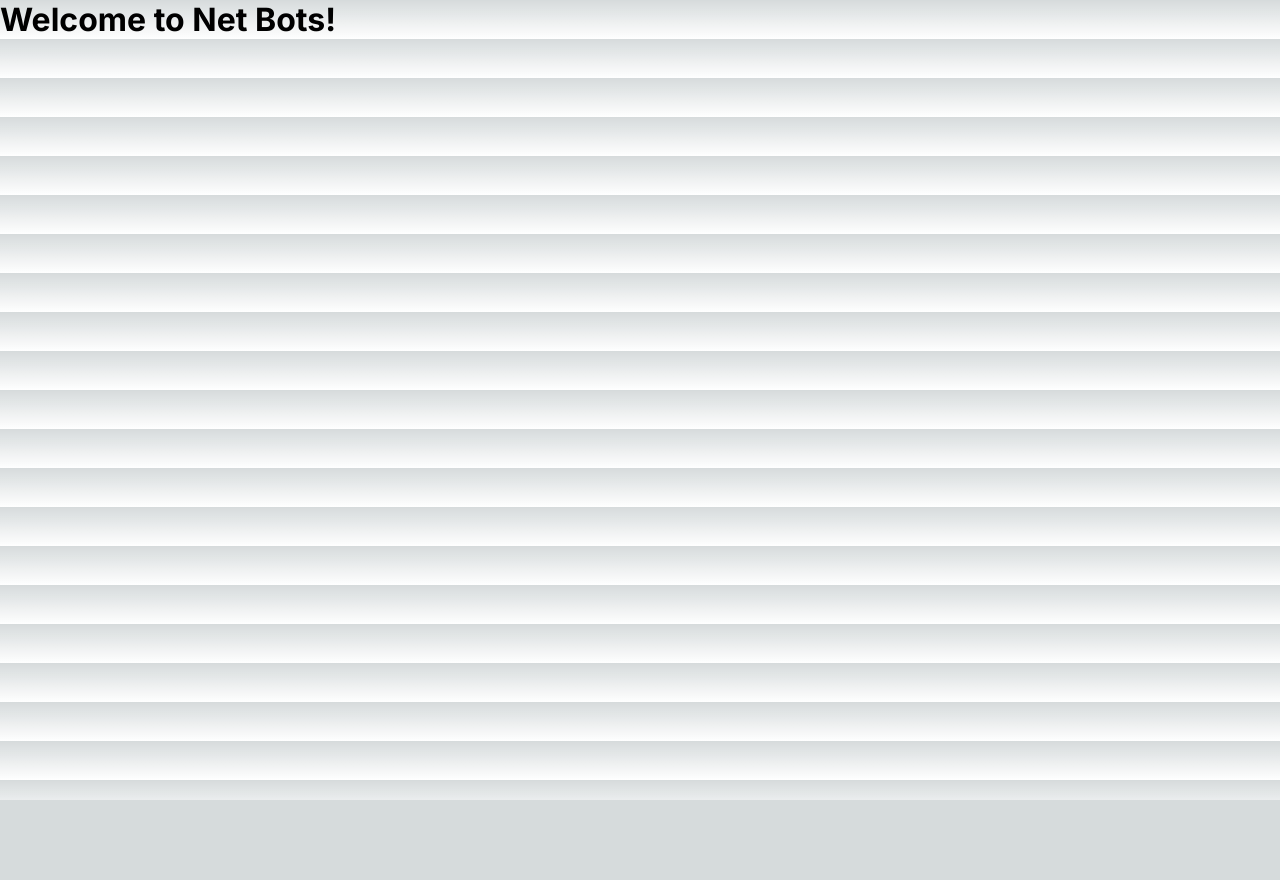
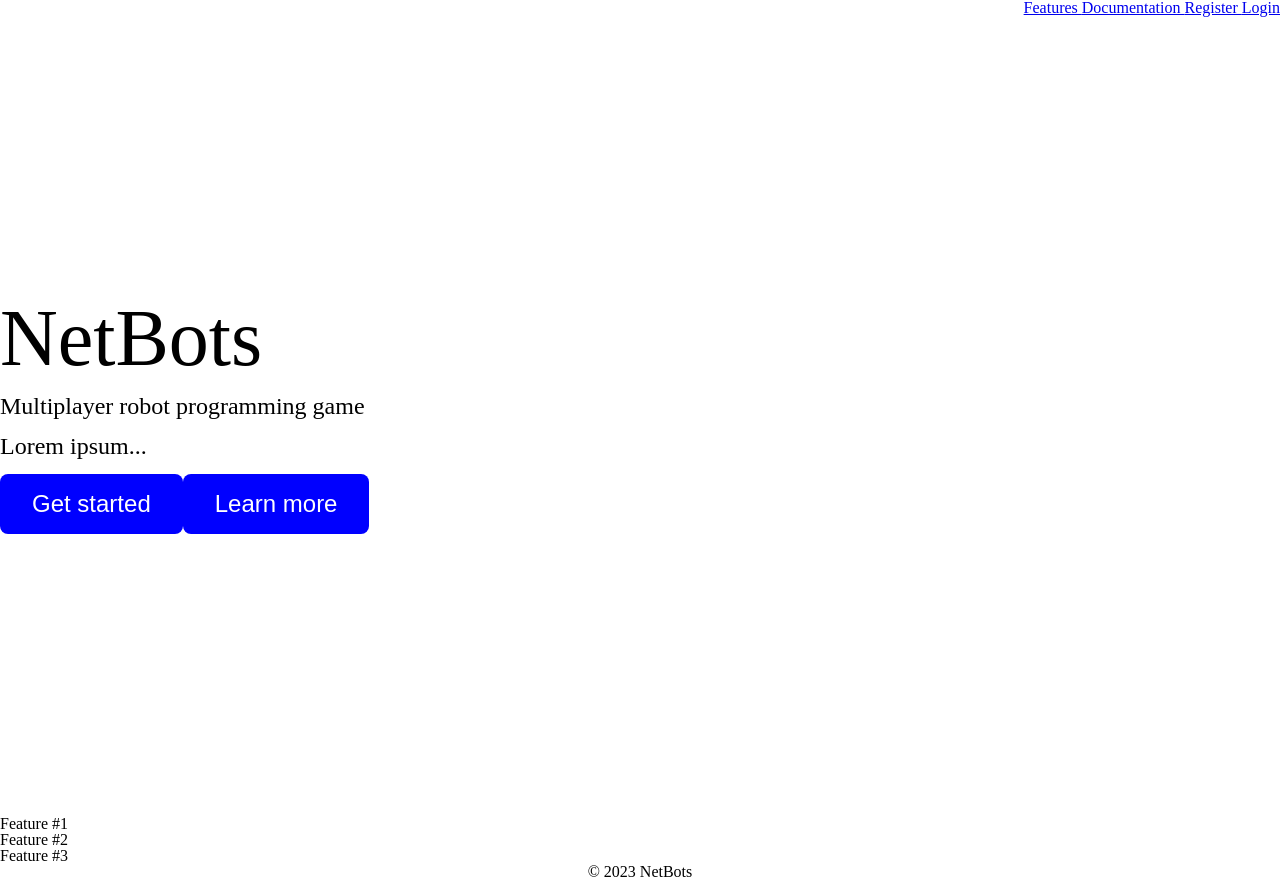
Before and after one commit to Eoic/NetBotsMVP, a Next.js app: page / in a window 1280 px wide. Before the commit the page ends 800 px from the top, so only its background shows below. Built offline with nearby package versions, Linux system fonts and the light colour scheme.

Commit message:
Initial project layout.

```diff
--- a/src/app/globals.css
+++ /dev/null
@@ -1,107 +0,0 @@
-:root {
-  --max-width: 1100px;
-  --border-radius: 12px;
-  --font-mono: ui-monospace, Menlo, Monaco, 'Cascadia Mono', 'Segoe UI Mono',
-    'Roboto Mono', 'Oxygen Mono', 'Ubuntu Monospace', 'Source Code Pro',
-    'Fira Mono', 'Droid Sans Mono', 'Courier New', monospace;
-
-  --foreground-rgb: 0, 0, 0;
-  --background-start-rgb: 214, 219, 220;
-  --background-end-rgb: 255, 255, 255;
-
-  --primary-glow: conic-gradient(
-    from 180deg at 50% 50%,
-    #16abff33 0deg,
-    #0885ff33 55deg,
-    #54d6ff33 120deg,
-    #0071ff33 160deg,
-    transparent 360deg
-  );
-  --secondary-glow: radial-gradient(
-    rgba(255, 255, 255, 1),
-    rgba(255, 255, 255, 0)
-  );
-
-  --tile-start-rgb: 239, 245, 249;
-  --tile-end-rgb: 228, 232, 233;
-  --tile-border: conic-gradient(
-    #00000080,
-    #00000040,
-    #00000030,
-    #00000020,
-    #00000010,
-    #00000010,
-    #00000080
-  );
-
-  --callout-rgb: 238, 240, 241;
-  --callout-border-rgb: 172, 175, 176;
-  --card-rgb: 180, 185, 188;
-  --card-border-rgb: 131, 134, 135;
-}
-
-@media (prefers-color-scheme: dark) {
-  :root {
-    --foreground-rgb: 255, 255, 255;
-    --background-start-rgb: 0, 0, 0;
-    --background-end-rgb: 0, 0, 0;
-
-    --primary-glow: radial-gradient(rgba(1, 65, 255, 0.4), rgba(1, 65, 255, 0));
-    --secondary-glow: linear-gradient(
-      to bottom right,
-      rgba(1, 65, 255, 0),
-      rgba(1, 65, 255, 0),
-      rgba(1, 65, 255, 0.3)
-    );
-
-    --tile-start-rgb: 2, 13, 46;
-    --tile-end-rgb: 2, 5, 19;
-    --tile-border: conic-gradient(
-      #ffffff80,
-      #ffffff40,
-      #ffffff30,
-      #ffffff20,
-      #ffffff10,
-      #ffffff10,
-      #ffffff80
-    );
-
-    --callout-rgb: 20, 20, 20;
-    --callout-border-rgb: 108, 108, 108;
-    --card-rgb: 100, 100, 100;
-    --card-border-rgb: 200, 200, 200;
-  }
-}
-
-* {
-  box-sizing: border-box;
-  padding: 0;
-  margin: 0;
-}
-
-html,
-body {
-  max-width: 100vw;
-  overflow-x: hidden;
-}
-
-body {
-  color: rgb(var(--foreground-rgb));
-  background: linear-gradient(
-      to bottom,
-      transparent,
-      rgb(var(--background-end-rgb))
-    )
-    rgb(var(--background-start-rgb));
-}
-
-a {
-  color: inherit;
-  text-decoration: none;
-}
-
-@media (prefers-color-scheme: dark) {
-  html {
-    color-scheme: dark;
-  }
-}
--- a/src/app/layout.tsx
+++ b/src/app/layout.tsx
@@ -1,26 +1,19 @@
 import '../styles/main.scss';
-
-import './globals.css'
 import type { Metadata } from 'next'
-import { Inter } from 'next/font/google'
-
-const inter = Inter({ subsets: ['latin'] })
 
 export const metadata: Metadata = {
     title: 'NetBots',
     description: 'Multiplayer robot programming game',
-}
+};
 
-export default function RootLayout({
-  children,
-}: {
-  children: React.ReactNode
-}) {
+const RootLayout = ({ children }: { children: React.ReactNode }) => {
     return (
         <html lang="en">
-      <body className={inter.className}>
+            <body className={'landing'}>
                 {children}
             </body>
         </html>
     )
-}
+};
+
+export default RootLayout;
--- a/src/app/page.tsx
+++ b/src/app/page.tsx
@@ -1,11 +1,15 @@
-import styles from './page.module.css'
+import Footer from "@/components/Footer";
+import Header from "@/components/Header";
+import Main from "@/components/Main";
 
-export default function Home() {
-  return (
-    <main className={styles.main}>
-      <h1 className={styles.title}>
-        Welcome to <a href="https://nextjs.org">Net Bots!</a>
-      </h1>
-    </main>
-  )
-}
+const Home = () => {
+    return (
+        <>
+            <Header />
+            <Main />
+            <Footer />
+        </>
+    );
+};
+
+export default Home;
--- /dev/null
+++ b/src/components/Features.tsx
@@ -0,0 +1,13 @@
+import React from 'react';
+
+const Features = () => {
+    return (
+        <section>
+            <article> Feature #1 </article>
+            <article> Feature #2 </article>
+            <article> Feature #3 </article>
+        </section>
+    )
+};
+
+export default Features;
--- /dev/null
+++ b/src/components/Footer.tsx
@@ -0,0 +1,12 @@
+import React from 'react';
+
+const Footer = () => {
+  return (
+    <footer className='footer'>
+        &copy; {new Date().getFullYear()} NetBots
+    </footer>
+  )
+};
+
+export { Footer };
+export default Footer;
--- /dev/null
+++ b/src/components/Header.tsx
@@ -0,0 +1,31 @@
+import Link from 'next/link';
+import React from 'react';
+
+const Header = () => {
+    return (
+        <header className='header'>
+            <nav>
+                <ul>
+                    <li>
+                        <Link href='/'> Features </Link>
+                    </li>
+
+                    <li>
+                        <Link href='/'> Documentation </Link>
+                    </li>
+
+                    <li>
+                        <Link href='/'> Register </Link>
+                    </li>
+
+                    <li>
+                        <Link href='/'> Login </Link>
+                    </li>
+                </ul>
+            </nav>
+        </header>
+    )
+};
+
+export { Header };
+export default Header;
--- /dev/null
+++ b/src/components/Main.tsx
@@ -0,0 +1,22 @@
+import React from 'react';
+import Features from './Features';
+
+const Main = () => {
+    return (
+        <main className='main'>
+            <section className='hero'>
+                <h1> NetBots </h1>
+                <p> Multiplayer robot programming game </p>
+                <p> Lorem ipsum... </p>
+                <div>
+                    <button> Get started </button>
+                    <button> Learn more </button>
+                </div>
+            </section>
+            <Features />
+        </main>
+    )
+};
+
+export { Main };
+export default Main;
--- a/src/styles/_base.scss
+++ b/src/styles/_base.scss
@@ -0,0 +1,4 @@
+html,
+body {
+    height: 100%;
+}
--- a/src/styles/_layout.scss
+++ b/src/styles/_layout.scss
@@ -0,0 +1,54 @@
+.landing {
+    display: flex;
+    flex-direction: column;
+
+    .header {
+        flex-shrink: 0;
+        text-align: right;
+
+        ul {
+            display: inline;
+
+            li {
+                display: inline;
+            }
+        }
+    }
+
+    .main {
+        flex: 1 0 auto;
+
+        .hero {
+            height: 100vh;
+            display: flex;
+            flex-direction: column;
+            justify-content: center;
+            align-items: flex-start;
+
+            h1 {
+                font-size: 5rem;
+                margin-bottom: 1rem;
+            }
+
+            p {
+                font-size: 1.5rem;
+                margin-bottom: 1rem;
+            }
+
+            button {
+                font-size: 1.5rem;
+                padding: 1rem 2rem;
+                border-radius: 0.5rem;
+                border: 0;
+                background-color: blue;
+                color: white;
+                cursor: pointer;
+            }
+        }
+    }
+
+    .footer {
+        flex-shrink: 0;
+        text-align: center;
+    }
+}
--- a/src/styles/_reset.scss
+++ b/src/styles/_reset.scss
@@ -75,6 +75,8 @@
 }
 
 body {
+    margin: 0;
+    padding: 0;
     line-height: 1;
 }
 
--- a/src/styles/main.scss
+++ b/src/styles/main.scss
@@ -1,3 +1,4 @@
+@use './_reset.scss';
 @use './_variables.scss';
 @use './_base.scss';
 @use './_layout.scss';
```
Also changed, not shown: src/app/page.module.css (deleted). Lines whose indentation alone changed are shown as unchanged.
